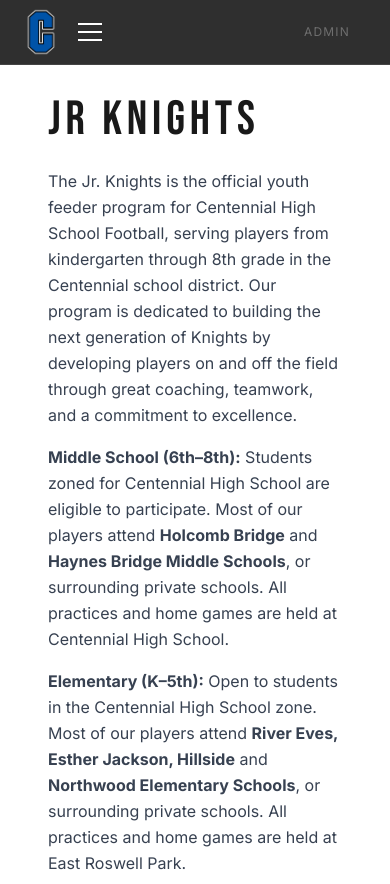
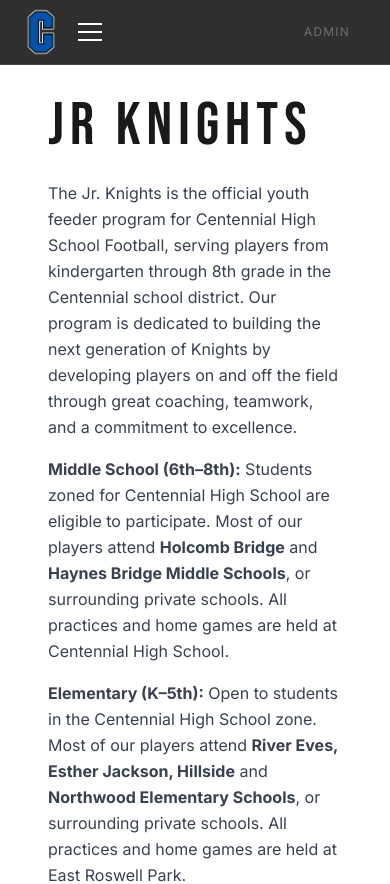
Before and after one commit to orbonnie/jr-knights, a Next.js app: page /info in a window 390 px wide. Shown: the top 884 px of the page. Built offline with nearby package versions, Linux system fonts and the light colour scheme.

Commit message:
Format info header

```diff
--- a/src/app/info/page.tsx
+++ b/src/app/info/page.tsx
@@ -37,7 +37,7 @@
       <div className="max-w-4xl mx-auto">
         {/* Hero */}
         <div className="mb-6 sm:mb-10">
-          <h1 className="font-display text-black-500 text-5xl sm:text-7xl tracking-widest">
+          <h1 className="font-display text-black-500 text-6xl sm:text-7xl tracking-widest">
             JR KNIGHTS
           </h1>
         </div>
```
